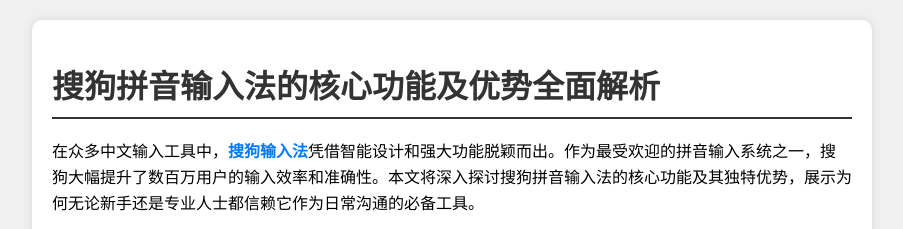
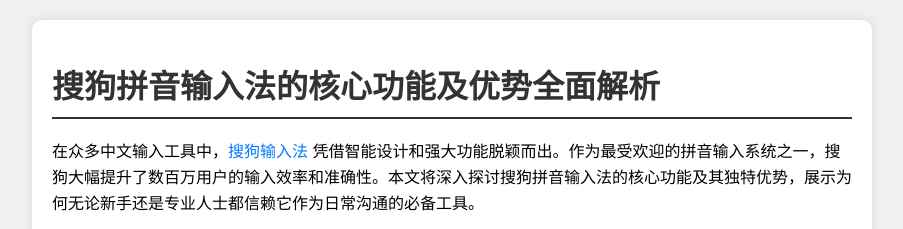
Before and after one commit to itsjamesscott/newsogousou, a plain HTML site: page index.html in a window 1280 px wide. Shown: the top 229 px of the page, without its empty margins (188-1091 px from the left). Drawn offline with Linux system fonts and the light colour scheme.

Commit message:
Update index.html

```diff
--- a/index.html
+++ b/index.html
@@ -63,7 +63,7 @@
 
 <h1> 搜狗拼音输入法的核心功能及优势全面解析 </h1>
 
-<p>在众多中文输入工具中，<a href="sogousou.com"><strong>搜狗输入法</strong></a>凭借智能设计和强大功能脱颖而出。作为最受欢迎的拼音输入系统之一，搜狗大幅提升了数百万用户的输入效率和准确性。本文将深入探讨搜狗拼音输入法的核心功能及其独特优势，展示为何无论新手还是专业人士都信赖它作为日常沟通的必备工具。</p>
+<p>在众多中文输入工具中，<a href="http://sogousou.com/">搜狗输入法</a> 凭借智能设计和强大功能脱颖而出。作为最受欢迎的拼音输入系统之一，搜狗大幅提升了数百万用户的输入效率和准确性。本文将深入探讨搜狗拼音输入法的核心功能及其独特优势，展示为何无论新手还是专业人士都信赖它作为日常沟通的必备工具。</p>
 <p><strong>搜狗输入法</strong>拼音输入法凭借创新技术与用户至上理念，在中文输入市场中持续领先。其全面核心功能和显著优势为用户打造了更快、更智能、更个性化的输入体验。无论您是初学者还是高级用户，搜狗输入法都是值得信赖的输入伴侣。</p>
 
 
```
